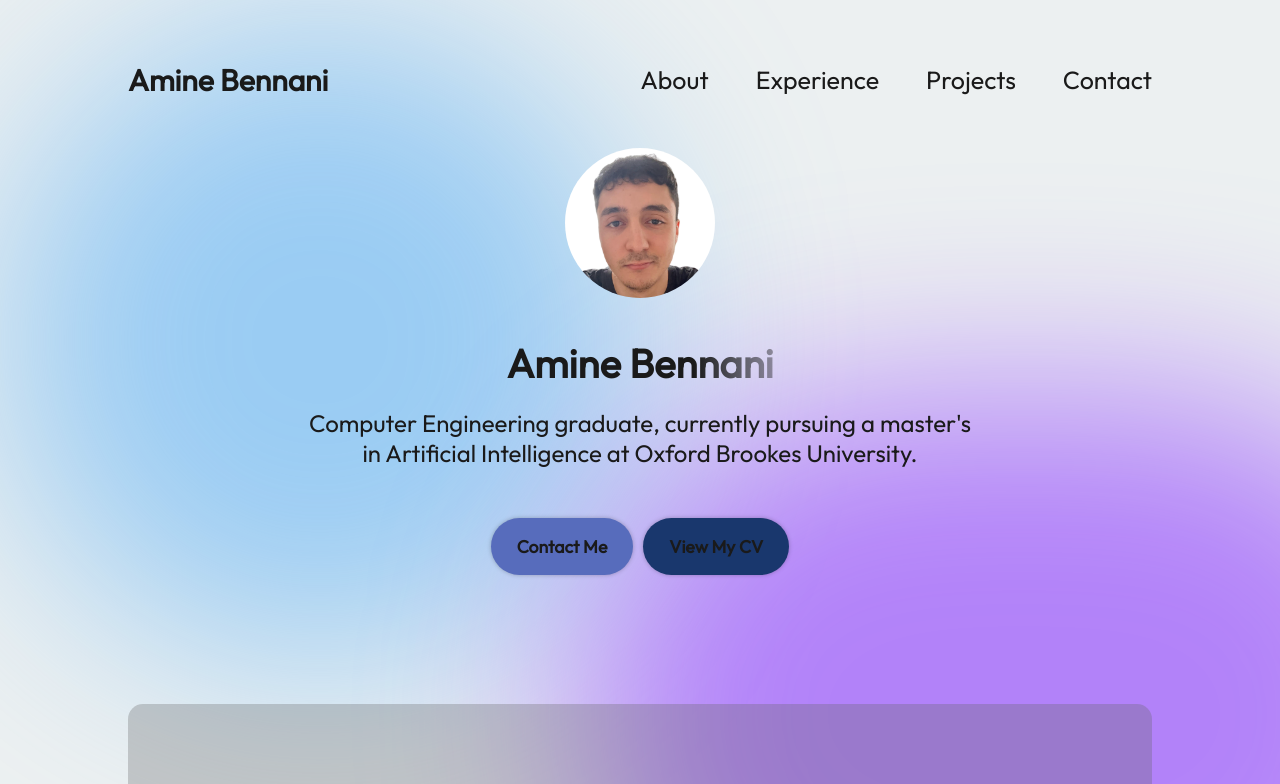
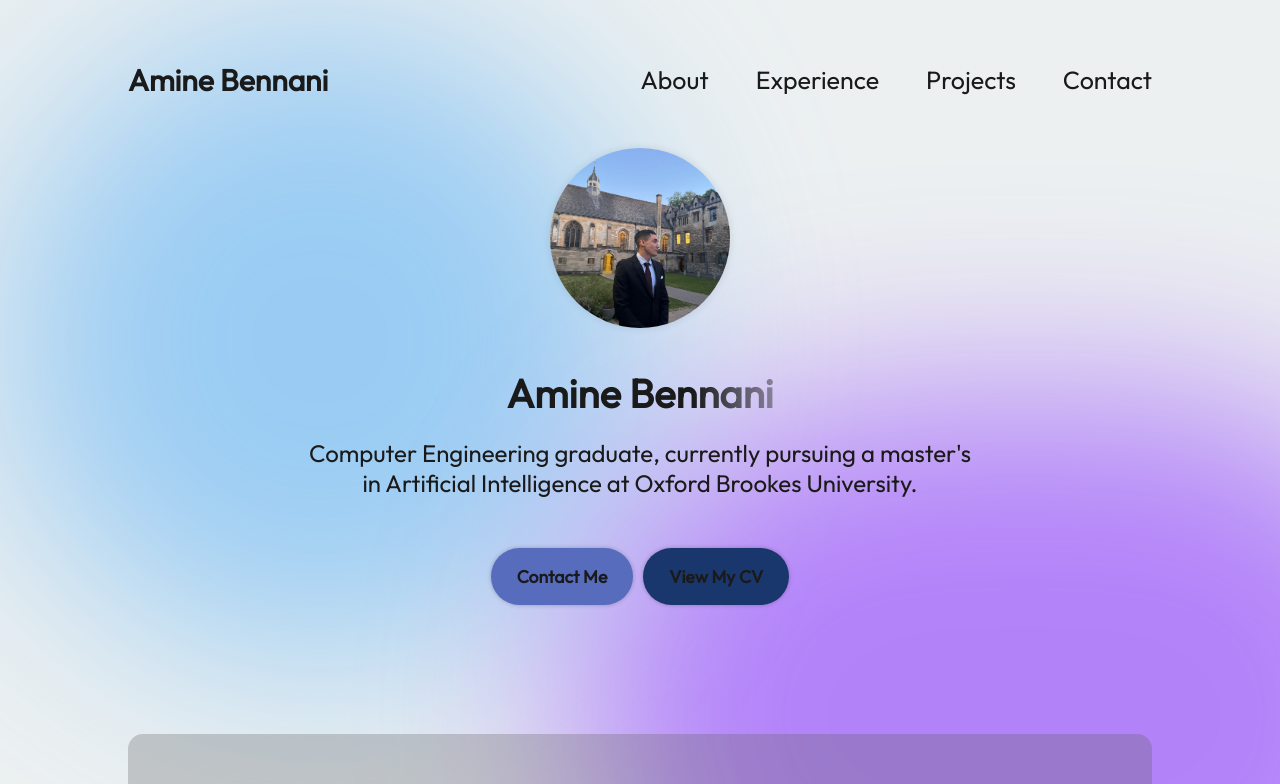
Before and after one commit to AmineBennani7/React-Portfolio, a React (Vite) app: page / in a window 1280 px wide. Shown: the top 784 px of the page. Built offline with nearby package versions, Linux system fonts and the light colour scheme.

Commit message:
picture change

```diff
--- a/src/components/Intro/Intro.jsx
+++ b/src/components/Intro/Intro.jsx
@@ -6,7 +6,7 @@ export const Hero = () => {
   return (
     <section className={styles.container}>
       <img
-        src={getImageUrl("User/foto2.png")}
+        src={getImageUrl("User/foto2.jpg")}
         alt="Amine Image"
         className={styles.heroImg}
       />
--- a/src/components/Intro/Intro.module.css
+++ b/src/components/Intro/Intro.module.css
@@ -14,16 +14,17 @@
 }
 
 .heroImg {
-  width: 150px;
-  height: 150px;
+  width: 180px; /* un poco más grande para que la cabeza no quede recortada */
+  height: 180px;
   border-radius: 50%;
   object-fit: cover;
-  object-position: center top;
+  object-position: center center;
   margin-bottom: 20px;
   background-color: var(--color-background);
+  box-shadow: 0 0 8px rgba(0, 0, 0, 0.1); /* mejora el borde */
   z-index: 1;
+}
 
-}
 
 @keyframes floating {
   0% {
```
Also changed, not shown: assets/User/foto2.jpg (added), assets/User/foto2.png (deleted).
